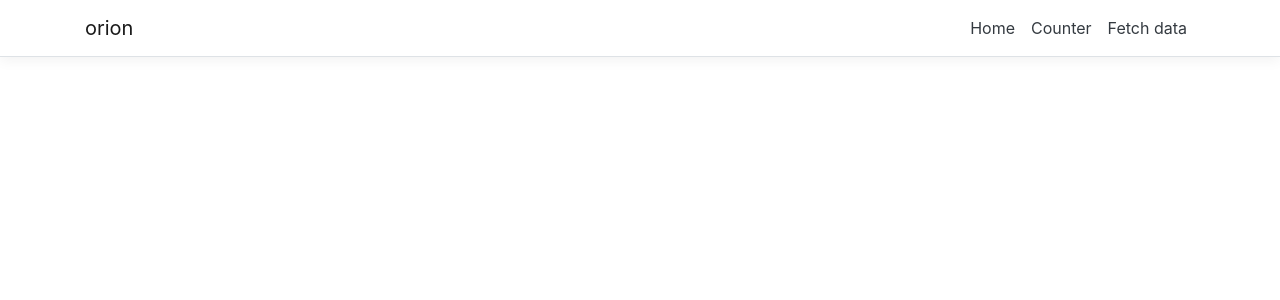
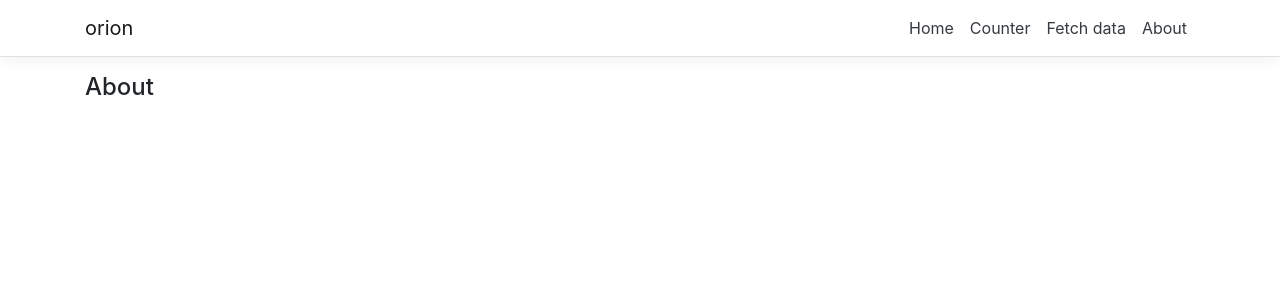
Before and after one commit to kilibits/orion, a React (Create React App) app in the folder ClientApp/: page /about in a window 1280 px wide. Shown: the top 300 px of the page. Built offline with nearby package versions, Linux system fonts and the light colour scheme.

Commit message:
azure actions/hooks deploy test

```diff
--- a/ClientApp/src/App.tsx
+++ b/ClientApp/src/App.tsx
@@ -4,13 +4,16 @@ import Layout from './components/Layout';
 import Home from './components/Home';
 import Counter from './components/Counter';
 import FetchData from './components/FetchData';
+import AboutPage from './components/about/About';
 
 import './custom.css'
+
 
 export default () => (
     <Layout>
         <Route exact path='/' component={Home} />
         <Route path='/counter' component={Counter} />
         <Route path='/fetch-data/:startDateIndex?' component={FetchData} />
+        <Route path='/about' component={AboutPage} />
     </Layout>
 );
--- a/ClientApp/src/components/NavMenu.tsx
+++ b/ClientApp/src/components/NavMenu.tsx
@@ -26,6 +26,9 @@ export default class NavMenu extends React.PureComponent<{}, { isOpen: boolean }
                                 <NavItem>
                                     <NavLink tag={Link} className="text-dark" to="/fetch-data">Fetch data</NavLink>
                                 </NavItem>
+                                <NavItem>
+                                    <NavLink tag={Link} className="text-dark" to="/about">About</NavLink>
+                                </NavItem>
                             </ul>
                         </Collapse>
                     </Container>
--- /dev/null
+++ b/ClientApp/src/components/about/About.tsx
@@ -0,0 +1,9 @@
+import * as React from 'react';
+
+const AboutPage = () => {
+    return(
+        <h4>About</h4>
+    )
+}
+
+export default AboutPage;
```
